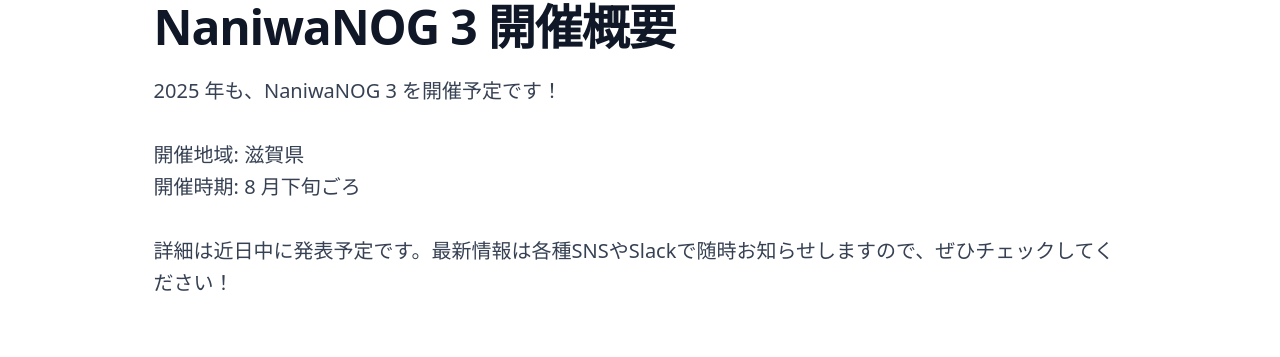
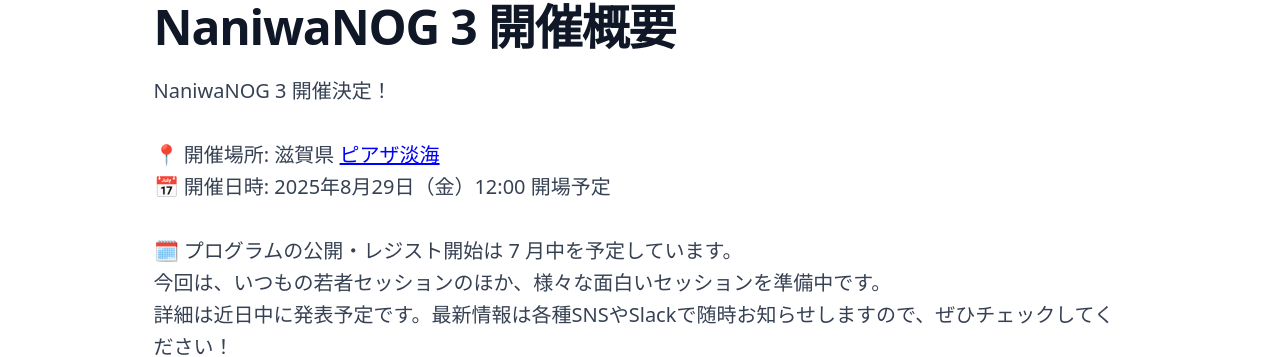
Before and after one commit to naniwanog/naniwanog-web, a Next.js app: page /upcoming in a window 1280 px wide. Shown: the part 193-550 px from the top of the page. Built offline with nearby package versions, Linux system fonts and the light colour scheme.

Commit message:
3の日程くらいは書きたかった

```diff
--- a/src/app/upcoming/page.tsx
+++ b/src/app/upcoming/page.tsx
@@ -9,15 +9,26 @@
     const title = "NaniwaNOG 3 開催概要"
     const description = (
         <>
-            <p>2025 年も、NaniwaNOG 3 を開催予定です！</p>
+            <p>NaniwaNOG 3 開催決定！</p>
             <br />
-            <p>開催地域: 滋賀県</p>
-            <p>開催時期: 8 月下旬ごろ</p>
+            <p>
+                📍 開催場所: 滋賀県{" "}
+                <a
+                    href="https://www.piazza-omi.jp/"
+                    target="_blank"
+                    rel="noopener noreferrer"
+                    style={{ textDecoration: "underline", color: "blue" }}
+                >
+                    ピアザ淡海
+                </a>
+            </p>
+            <p>📅 開催日時: 2025年8月29日（金）12:00 開場予定</p>
             <br />
+            <p>🗓 プログラムの公開・レジスト開始は 7 月中を予定しています。</p>
+            <p>今回は、いつもの若者セッションのほか、様々な面白いセッションを準備中です。</p>
             <p>詳細は近日中に発表予定です。最新情報は各種SNSやSlackで随時お知らせしますので、ぜひチェックしてください！</p>
         </>
     )
-
 
     return (
         <Container
```
